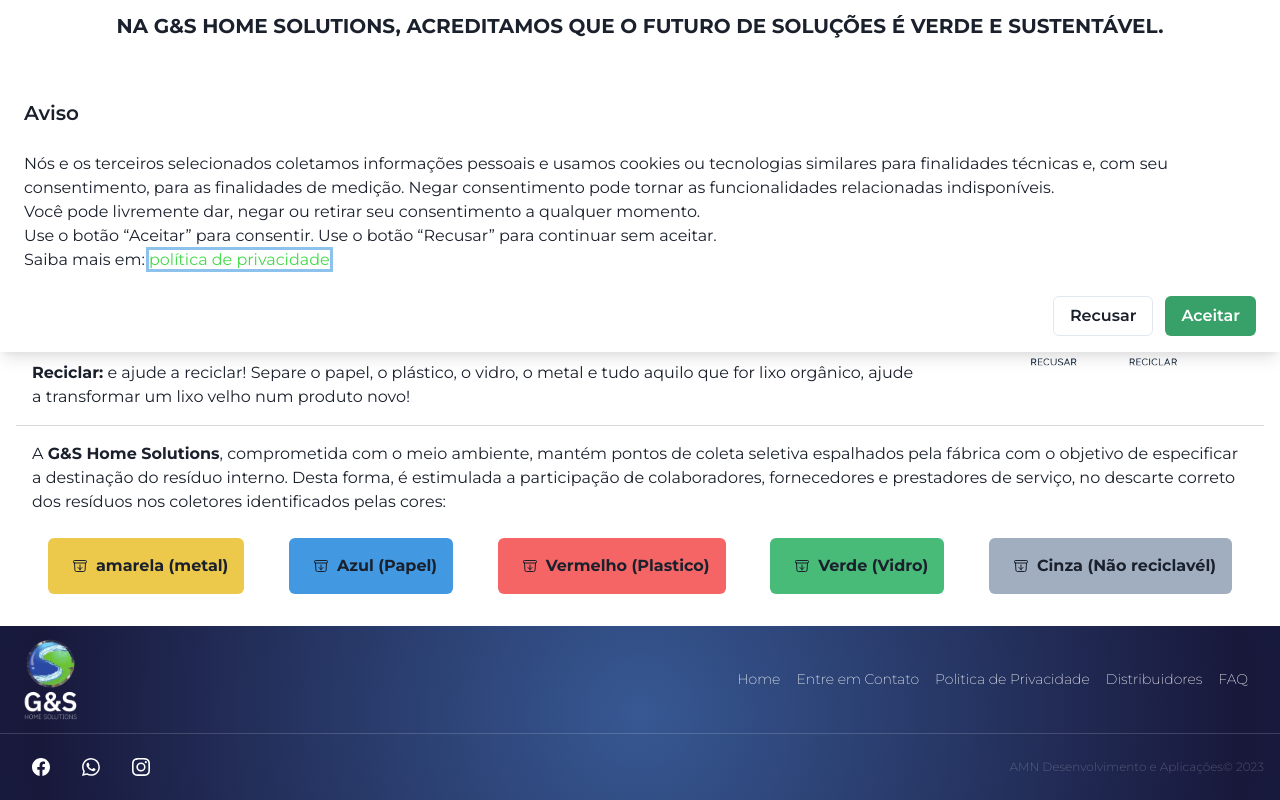
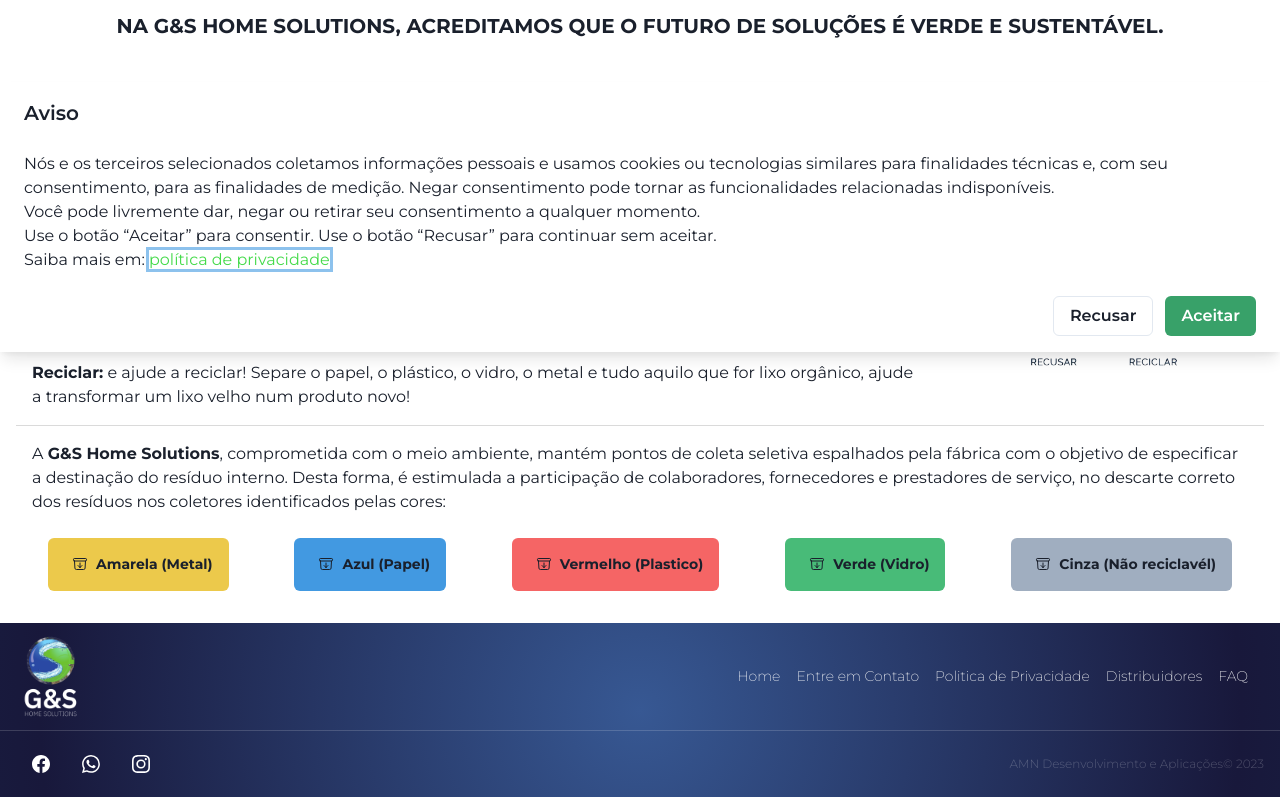
Before and after one commit to AMN-Developers/gs-solutions, a Next.js app: page /sustentabilidade in a window 1280 px wide. Shown: the part 448-1248 px from the top of the page. Built offline with nearby package versions, Linux system fonts and the light colour scheme; no server answers.

Commit message:
fix: small changes sustentabilidade

```diff
--- a/pages/sustentabilidade.tsx
+++ b/pages/sustentabilidade.tsx
@@ -98,12 +98,12 @@ export default function Sustentabilidade() {
               rounded={"md"}
             >
               <Icon as={HiOutlineArchiveBoxArrowDown} mx={2} />
-              <Text as="h2" fontWeight={"bold"} fontSize={"md"}>
+              <Text as="h2" fontWeight={"bold"} fontSize={"sm"}>
                 <Tooltip
                   label="Lata, Talheres de aço, panelas, fios, parafusos, pregos..."
                   aria-label="metal"
                 >
-                  amarela (metal)
+                  Amarela (Metal)
                 </Tooltip>
               </Text>
             </Box>
@@ -116,9 +116,9 @@ export default function Sustentabilidade() {
               rounded={"md"}
             >
               <Icon as={HiOutlineArchiveBoxArrowDown} mx={2} />
-              <Text as="h2" fontWeight={"bold"} fontSize={"md"}>
+              <Text as="h2" fontWeight={"bold"} fontSize={"sm"}>
                 <Tooltip
-                  label="Lata, Talheres de aço, panelas, fios, parafusos, pregos..."
+                  label="Envelopes, cartões ou cartolinas, jornais, revistas..."
                   aria-label="papel"
                 >
                   Azul (Papel)
@@ -134,9 +134,9 @@ export default function Sustentabilidade() {
               rounded={"md"}
             >
               <Icon as={HiOutlineArchiveBoxArrowDown} mx={2} />
-              <Text as="h2" fontWeight={"bold"} fontSize={"md"}>
+              <Text as="h2" fontWeight={"bold"} fontSize={"sm"}>
                 <Tooltip
-                  label="Envelopes, cartões ou cartolinas, jornais, revistas..."
+                  label="Garrafa pet, tampas, CD, DVD..."
                   aria-label="plastico"
                 >
                   Vermelho (Plastico)
@@ -152,7 +152,7 @@ export default function Sustentabilidade() {
               rounded={"md"}
             >
               <Icon as={HiOutlineArchiveBoxArrowDown} mx={2} />
-              <Text as="h2" fontWeight={"bold"} fontSize={"md"}>
+              <Text as="h2" fontWeight={"bold"} fontSize={"sm"}>
                 <Tooltip label="Garrafa, espelho, potes..." aria-label="vidro">
                   Verde (Vidro)
                 </Tooltip>
@@ -167,7 +167,7 @@ export default function Sustentabilidade() {
               rounded={"md"}
             >
               <Icon as={HiOutlineArchiveBoxArrowDown} mx={2} />
-              <Text as="h2" fontWeight={"bold"} fontSize={"md"}>
+              <Text as="h2" fontWeight={"bold"} fontSize={"sm"}>
                 <Tooltip
                   label="Papel-Carbono, Fotografia, Ceramica, Pilha, Lâmpadas..."
                   aria-label="nao reciclavel"
```
